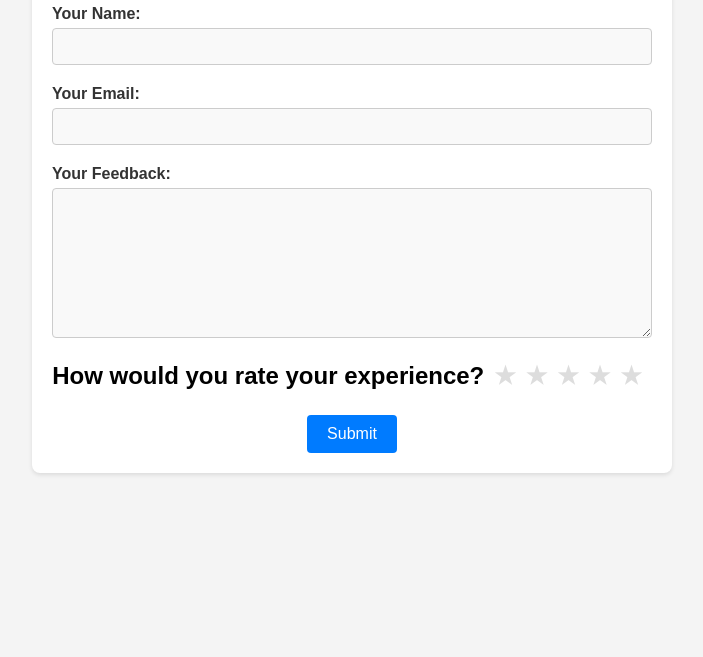
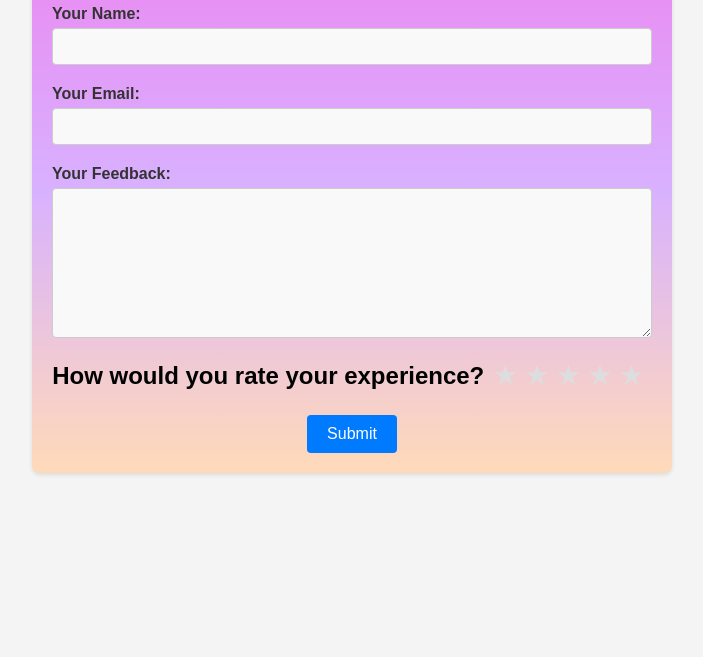
Before and after one commit to practice3903/feedback, a plain HTML site: page index.html in a window 1280 px wide. Shown: the part 143-800 px from the top of the page, without its empty margins (288-991 px from the left). Drawn offline with Linux system fonts and the light colour scheme.

Commit message:
Update index.html

```diff
--- a/index.html
+++ b/index.html
@@ -16,7 +16,7 @@
             max-width: 600px;
             margin: 50px auto;
             padding: 20px;
-            background: linear-gradient(to bottom, violet, #d8b1ff, peach);
+            background: linear-gradient(to bottom, violet, #d8b1ff, #FFDAB9);
             background-color: #fff;
             border-radius: 8px;
             box-shadow: 0 2px 4px rgba(0,0,0,0.1);
```
